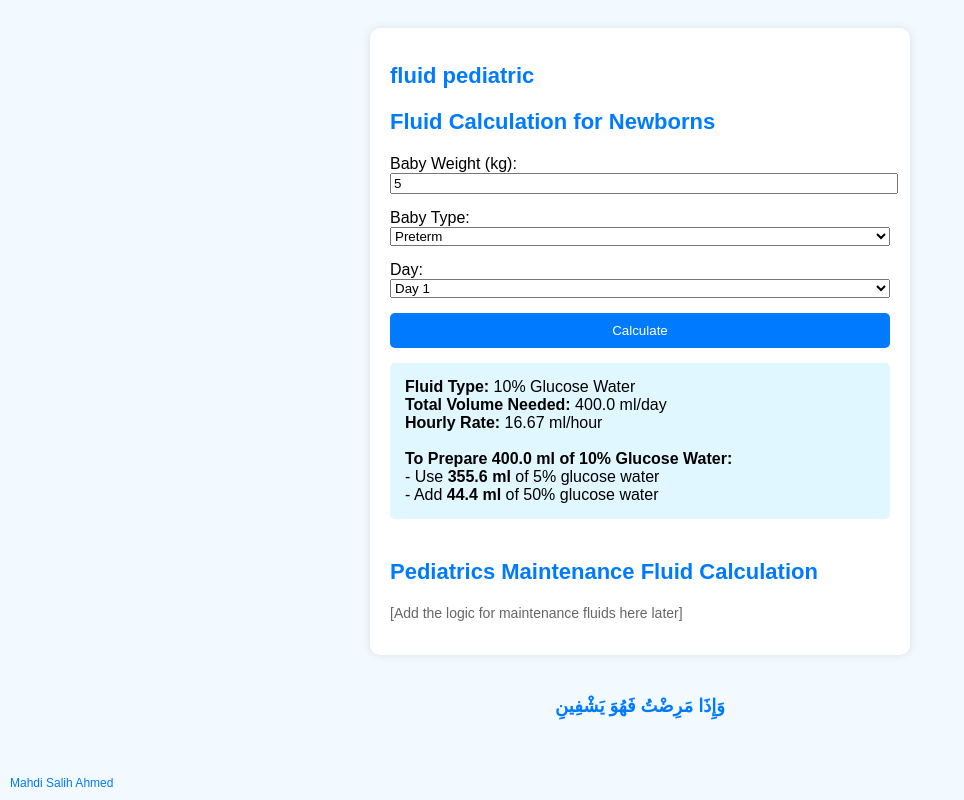
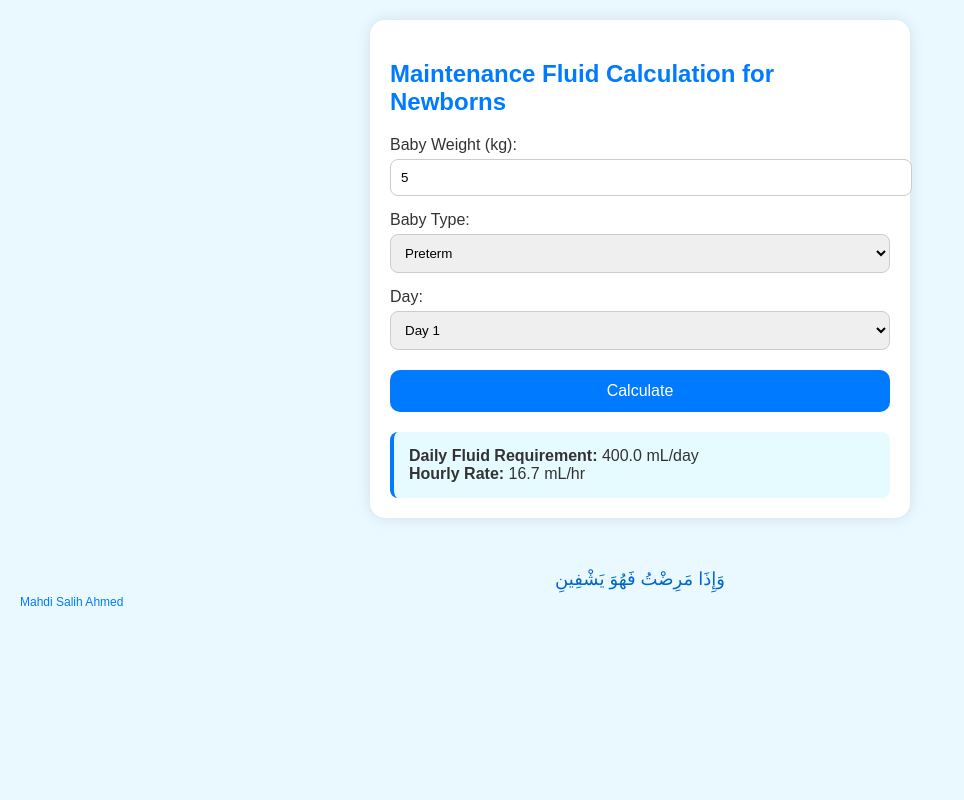
Before and after one commit to Mahdiisalih/PediatricFluid, a plain HTML site: page index.html in a window 1280 px wide. Both pictures are taken after typing "5" into the empty fields and a click on the button "Calculate". Shown: the whole page, without its empty margins (0-964 px from the left). Drawn offline with Linux system fonts and the light colour scheme.

Commit message:
Update index.html

```diff
--- a/index.html
+++ b/index.html
@@ -1,69 +1,81 @@
-<!DOCTYPE html><html lang="en">
+<!DOCTYPE html>
+<html lang="en">
 <head>
   <meta charset="UTF-8" />
-  <meta name="viewport" content="width=device-width, initial-scale=1.0" />
-  <title>Fluid Calculator for Newborns</title>
+  <meta name="viewport" content="width=device-width, initial-scale=1.0"/>
+  <title>Fluid Calculator</title>
   <style>
     body {
       font-family: Arial, sans-serif;
-      background-color: #f2f9ff;
+      background: #eaf9ff;
+      margin: 0;
       padding: 20px;
+      color: #333;
     }
     .container {
       max-width: 500px;
-      background: #fff;
+      background: white;
       padding: 20px;
-      margin: auto;
-      border-radius: 10px;
-      box-shadow: 0 0 10px rgba(0,0,0,0.1);
+      border-radius: 15px;
+      box-shadow: 0 0 15px rgba(0,0,0,0.1);
+      margin: 0 auto;
     }
-    h1, h2 {
-      font-size: 22px;
-      color: #007BFF;
-      margin-bottom: 20px;
+    h2 {
+      color: #007bff;
     }
-    label, select, input, button {
+    label {
+      display: block;
+      margin-top: 15px;
+    }
+    input, select {
       width: 100%;
-      margin-bottom: 15px;
+      padding: 10px;
+      margin-top: 5px;
+      border: 1px solid #ccc;
+      border-radius: 8px;
     }
     button {
-      background-color: #007BFF;
+      margin-top: 20px;
+      background-color: #007bff;
       color: white;
+      padding: 12px;
       border: none;
-      padding: 10px;
-      cursor: pointer;
-      border-radius: 5px;
+      border-radius: 10px;
+      width: 100%;
+      font-size: 16px;
     }
     .result {
-      background-color: #e0f7ff;
+      margin-top: 20px;
       padding: 15px;
-      border-radius: 5px;
+      background-color: #e6fbff;
+      border-left: 4px solid #007bff;
+      border-radius: 8px;
     }
     .footer {
       text-align: center;
-      margin-top: 40px;
-      color: #333;
+      margin-top: 50px;
+      color: #0066cc;
+      font-size: 18px;
     }
-    .footer small {
+    .credit {
+      text-align: left;
       font-size: 12px;
+      color: #007bff;
+      margin-top: 5px;
     }
-    .credits {
-      position: fixed;
-      bottom: 10px;
-      left: 10px;
-      font-size: 12px;
-    }
-    .credits a {
+    .credit a {
+      color: #007bff;
       text-decoration: none;
-      color: #007BFF;
     }
   </style>
 </head>
 <body>
+
   <div class="container">
-    <h1>fluid pediatric</h1>
-    <h2>Fluid Calculation for Newborns</h2><label for="weight">Baby Weight (kg):</label>
-<input type="number" id="weight" step="0.01" />
+    <h2>Maintenance Fluid Calculation for Newborns</h2>
+
+    <label for="weight">Baby Weight (kg):</label>
+    <input type="number" id="weight" step="0.1" placeholder="e.g. 2.5" />
 
     <label for="type">Baby Type:</label>
     <select id="type">
@@ -80,51 +92,44 @@
 
     <button onclick="calculateFluid()">Calculate</button>
 
-<div class="result" id="result"></div>
+    <div id="result" class="result" style="display:none;"></div>
+  </div>
 
-<h2 style="margin-top:40px;">Pediatrics Maintenance Fluid Calculation</h2>
-<p style="font-size:14px; color:#666;">[Add the logic for maintenance fluids here later]</p>
+  <div class="footer">
+    وَإِذَا مَرِضْتُ فَهُوَ يَشْفِينِ
+  </div>
+  <div class="credit">
+    <a href="https://www.facebook.com/mahdi.salh99" target="_blank">Mahdi Salih Ahmed</a>
+  </div>
 
-  </div>  <div class="footer">
-    <p style="font-size: 18px; font-weight: bold; color: #007BFF;">وَإِذَا مَرِضْتُ فَهُوَ يَشْفِينِ</p>
-  </div>  <div class="credits">
-    <a href="https://www.facebook.com/mahdi.salh99" target="_blank">Mahdi Salih Ahmed</a>
-  </div>  <script>
+  <script>
     function calculateFluid() {
       const weight = parseFloat(document.getElementById('weight').value);
       const type = document.getElementById('type').value;
       const day = parseInt(document.getElementById('day').value);
 
-      if (isNaN(weight) || weight <= 0) {
-        alert('Please enter a valid weight.');
-        return;
+      let fluid = 0;
+      if (!isNaN(weight)) {
+        if (type === "preterm") {
+          if (day === 1) fluid = weight * 80;
+          else if (day === 2) fluid = weight * 100;
+          else fluid = weight * 120;
+        } else {
+          if (day === 1) fluid = weight * 60;
+          else if (day === 2) fluid = weight * 80;
+          else fluid = weight * 100;
         }
 
-      let fluidPerKg = 80;
-      if (type === 'preterm') {
-        if (day === 1) fluidPerKg = 80;
-        else if (day === 2) fluidPerKg = 100;
-        else fluidPerKg = 120;
+        document.getElementById('result').innerHTML =
+          `<strong>Daily Fluid Requirement:</strong> ${fluid.toFixed(1)} mL/day<br>
+           <strong>Hourly Rate:</strong> ${(fluid/24).toFixed(1)} mL/hr`;
+        document.getElementById('result').style.display = 'block';
       } else {
-        if (day === 1) fluidPerKg = 60;
-        else if (day === 2) fluidPerKg = 80;
-        else fluidPerKg = 100;
+        document.getElementById('result').innerHTML = "Please enter a valid weight.";
+        document.getElementById('result').style.display = 'block';
       }
+    }
+  </script>
 
-      const totalVolume = weight * fluidPerKg;
-      const hourlyRate = (totalVolume / 24).toFixed(2);
-
-      const vol5 = (totalVolume * 0.889).toFixed(1);
-      const vol50 = (totalVolume * 0.111).toFixed(1);
-
-      document.getElementById('result').innerHTML = `
-        <strong>Fluid Type:</strong> 10% Glucose Water<br>
-        <strong>Total Volume Needed:</strong> ${totalVolume.toFixed(1)} ml/day<br>
-        <strong>Hourly Rate:</strong> ${hourlyRate} ml/hour<br><br>
-        <strong>To Prepare ${totalVolume.toFixed(1)} ml of 10% Glucose Water:</strong><br>
-        - Use <strong>${vol5} ml</strong> of 5% glucose water<br>
-        - Add <strong>${vol50} ml</strong> of 50% glucose water
-      `;
-    }
-  </script></body>
+</body>
 </html>
```
Lines whose indentation alone changed are shown as unchanged.
